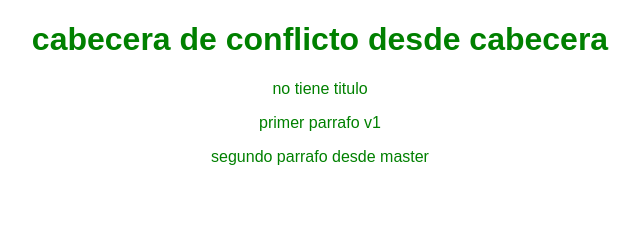
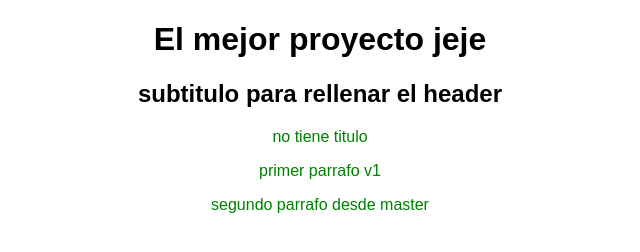
Before and after one commit to crismao23/prueba_ssh, a plain HTML site: page index.html in a window 1280 px wide. Shown: the whole page, without its empty margins (320-960 px from the left). Drawn offline with Linux system fonts and the light colour scheme.

Commit message:
color y header

```diff
--- a/css/styles.css
+++ b/css/styles.css
@@ -3,3 +3,6 @@ body{
     font-family: Arial;
     color: green;
 }
+header{
+    color: #000;
+}
--- a/index.html
+++ b/index.html
@@ -8,9 +8,10 @@
     <title>Document</title>
 </head>
 <body>
-    <div>
-        <h1>cabecera de conflicto desde cabecera</h1>
-    </div>
+    <header>
+        <h1>El mejor proyecto jeje</h1>
+        <h2>subtitulo para rellenar el header</h2>
+    </header>
     <p>no tiene titulo</p>
     <p>primer parrafo v1</p>
     <p>segundo parrafo desde master</p>
```
